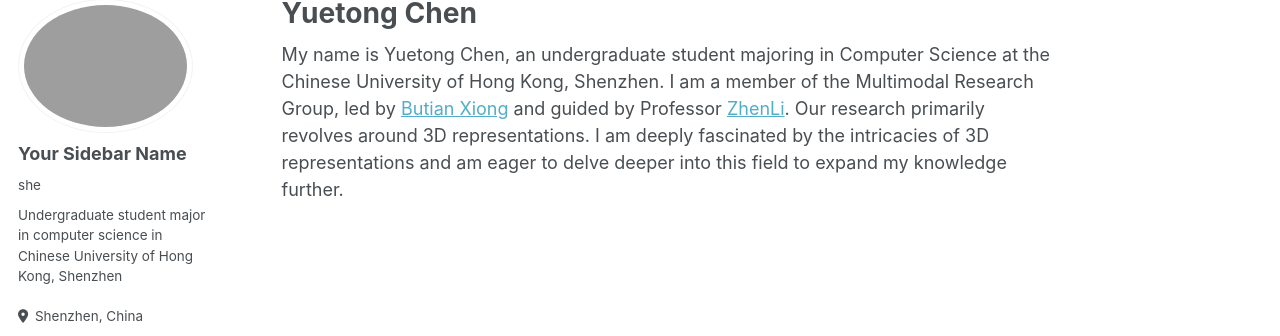
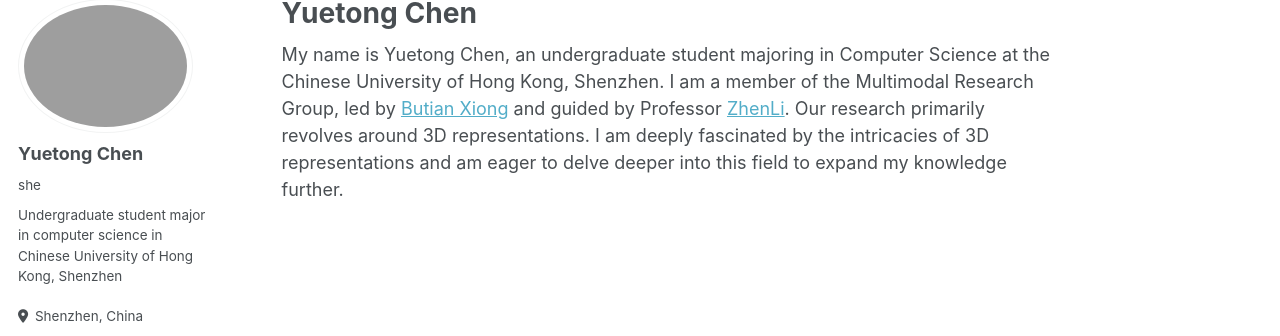
Before and after one commit to easyt18/Emma-Chen, a Jekyll site: the page built from _pages/about.md, in a window 1280 px wide. Shown: the part 107-443 px from the top of the page. Built offline with Jekyll 4.4.1, drawn with Linux system fonts in a browser that asks for light colours.

Commit message:
Update _config.yml

```diff
--- a/_config.yml
+++ b/_config.yml
@@ -12,7 +12,7 @@ title                    : "Yuetong Chen"
 title_separator          : "-"
 name                     : &name "Yuetong Chen"
 description              : &description "Yuetong Chen is an undergraduate student major in computer science in Chinese University of Hong Kong, Shenzhen. She is interesting in 3D representation."
-url                      : https://academicpages.github.io # the base hostname & protocol for your site e.g. "https://mmistakes.github.io"
+url                      : https://easyt18.github.io/emma-chen.github.io/ # the base hostname & protocol for your site e.g. "https://mmistakes.github.io"
 baseurl                  : "" # the subpath of your site, e.g. "/blog"
 repository               : "academicpages/academicpages.github.io"
 
@@ -22,7 +22,7 @@ repository               : "academicpages/academicpages.github.io"
 author:
   # Biographic information
   avatar           : "profile.png"
-  name             : "Your Sidebar Name"
+  name             : "Yuetong Chen"
   pronouns         : she # example: "she/her"
   bio              : "Undergraduate student major in computer science in Chinese University of Hong Kong, Shenzhen"
   location         : "Shenzhen, China"
```
